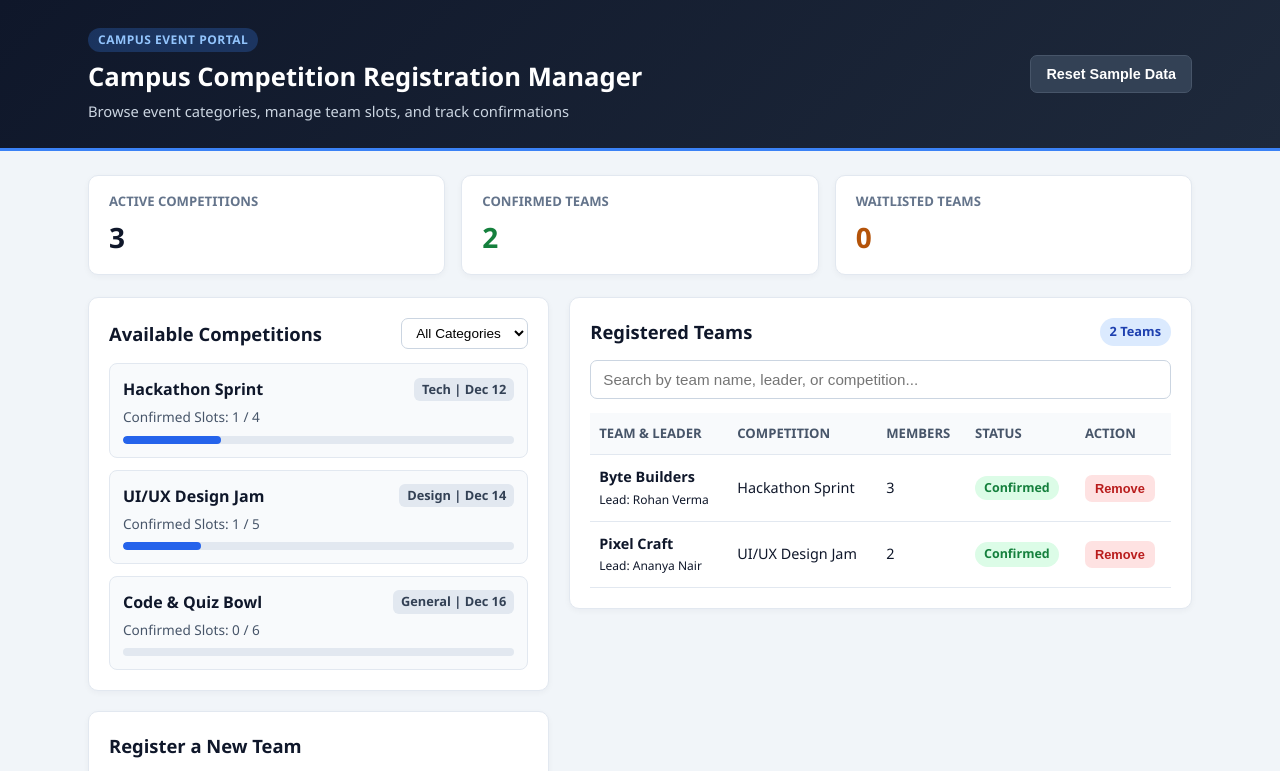
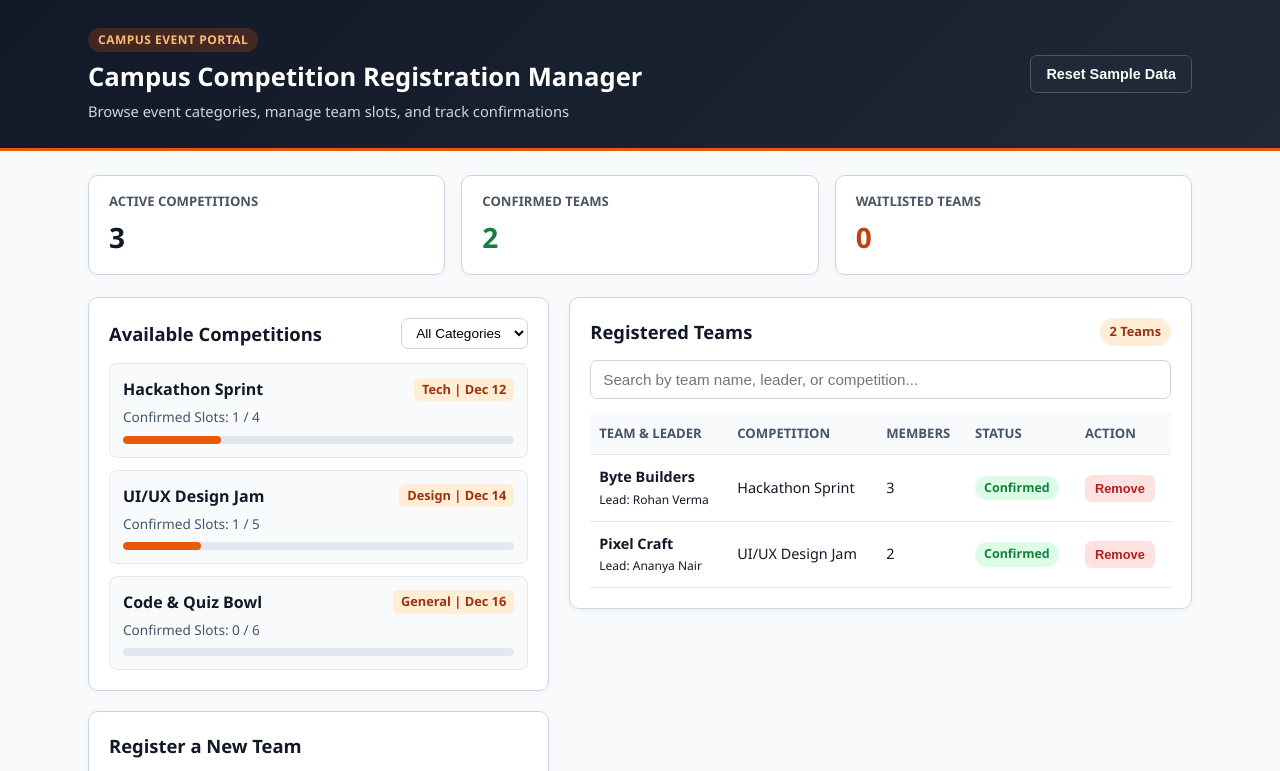
Before and after one commit to naveen-ajith/campus-competition-manager, a plain HTML site: page index.html in a window 1280 px wide. Shown: the top 771 px of the page. Drawn offline with Linux system fonts and the light colour scheme.

Commit message:
Update styles.css

```diff
--- a/styles.css
+++ b/styles.css
@@ -6,8 +6,8 @@
 
 body {
   font-family: "Segoe UI", Arial, sans-serif;
-  background-color: #f1f5f9;
-  color: #0f172a;
+  background-color: #f8fafc;
+  color: #111827;
   line-height: 1.5;
 }
 
@@ -19,11 +19,11 @@ body {
 
 /* Header */
 .topbar {
-  background: linear-gradient(135deg, #0f172a 0%, #1e293b 100%);
+  background: linear-gradient(135deg, #111827 0%, #1f2937 100%);
   color: #ffffff;
   padding: 26px 0;
   margin-bottom: 24px;
-  border-bottom: 3px solid #3b82f6;
+  border-bottom: 3px solid #ea580c;
 }
 
 .topbar-inner {
@@ -36,8 +36,8 @@ body {
 
 .pill {
   display: inline-block;
-  background-color: rgba(59, 130, 246, 0.25);
-  color: #93c5fd;
+  background-color: rgba(234, 88, 12, 0.22);
+  color: #fdba74;
   font-size: 0.75rem;
   font-weight: bold;
   padding: 3px 10px;
@@ -52,7 +52,7 @@ body {
 }
 
 .subtitle {
-  color: #cbd5e1;
+  color: #d1d5db;
   font-size: 0.92rem;
   margin-top: 4px;
 }
@@ -67,16 +67,16 @@ body {
 
 .stat-card {
   background-color: #ffffff;
-  border: 1px solid #e2e8f0;
+  border: 1px solid #cbd5e1;
   border-radius: 10px;
   padding: 16px 20px;
-  box-shadow: 0 2px 6px rgba(15, 23, 42, 0.04);
+  box-shadow: 0 2px 6px rgba(17, 24, 39, 0.04);
 }
 
 .stat-label {
   display: block;
   font-size: 0.82rem;
-  color: #64748b;
+  color: #4b5563;
   font-weight: bold;
   text-transform: uppercase;
 }
@@ -85,7 +85,7 @@ body {
   display: block;
   font-size: 1.75rem;
   margin-top: 4px;
-  color: #0f172a;
+  color: #111827;
 }
 
 .text-green {
@@ -93,7 +93,7 @@ body {
 }
 
 .text-amber {
-  color: #b45309;
+  color: #c2410c;
 }
 
 /* Main Grid & Cards */
@@ -113,16 +113,16 @@ body {
 
 .card {
   background-color: #ffffff;
-  border: 1px solid #e2e8f0;
+  border: 1px solid #cbd5e1;
   border-radius: 10px;
   padding: 20px;
-  box-shadow: 0 2px 6px rgba(15, 23, 42, 0.04);
+  box-shadow: 0 2px 6px rgba(17, 24, 39, 0.04);
 }
 
 .card h2 {
   font-size: 1.15rem;
   margin-bottom: 14px;
-  color: #0f172a;
+  color: #111827;
 }
 
 .section-header {
@@ -166,8 +166,8 @@ body {
 
 .event-date {
   font-size: 0.8rem;
-  background-color: #e2e8f0;
-  color: #334155;
+  background-color: #ffedd5;
+  color: #9a3412;
   padding: 2px 8px;
   border-radius: 6px;
   font-weight: bold;
@@ -190,12 +190,12 @@ body {
 
 .progress-fill {
   height: 100%;
-  background-color: #2563eb;
+  background-color: #ea580c;
   border-radius: 999px;
 }
 
 .progress-full {
-  background-color: #d97706;
+  background-color: #9a3412;
 }
 
 /* Form & Inputs */
@@ -214,7 +214,7 @@ body {
 label {
   font-size: 0.88rem;
   font-weight: bold;
-  color: #334155;
+  color: #374151;
 }
 
 input,
@@ -236,7 +236,7 @@ select {
 input:focus,
 select:focus {
   outline: none;
-  border-color: #2563eb;
+  border-color: #ea580c;
 }
 
 .search-bar {
@@ -254,22 +254,22 @@ select:focus {
 }
 
 .btn-primary {
-  background-color: #2563eb;
+  background-color: #ea580c;
   color: #ffffff;
 }
 
 .btn-primary:hover {
-  background-color: #1d4ed8;
+  background-color: #c2410c;
 }
 
 .btn-secondary {
-  background-color: #334155;
+  background-color: #1f2937;
   color: #ffffff;
-  border: 1px solid #475569;
+  border: 1px solid #4b5563;
 }
 
 .btn-secondary:hover {
-  background-color: #475569;
+  background-color: #374151;
 }
 
 .btn-danger {
@@ -296,7 +296,7 @@ select:focus {
 }
 
 .msg-waitlist {
-  color: #b45309;
+  color: #c2410c;
 }
 
 .msg-error {
@@ -304,8 +304,8 @@ select:focus {
 }
 
 .badge {
-  background-color: #dbeafe;
-  color: #1e40af;
+  background-color: #ffedd5;
+  color: #9a3412;
   padding: 4px 10px;
   border-radius: 999px;
   font-size: 0.8rem;
@@ -326,8 +326,8 @@ select:focus {
 }
 
 .status-waitlisted {
-  background-color: #fef3c7;
-  color: #b45309;
+  background-color: #ffedd5;
+  color: #9a3412;
 }
 
 /* Table */
```
